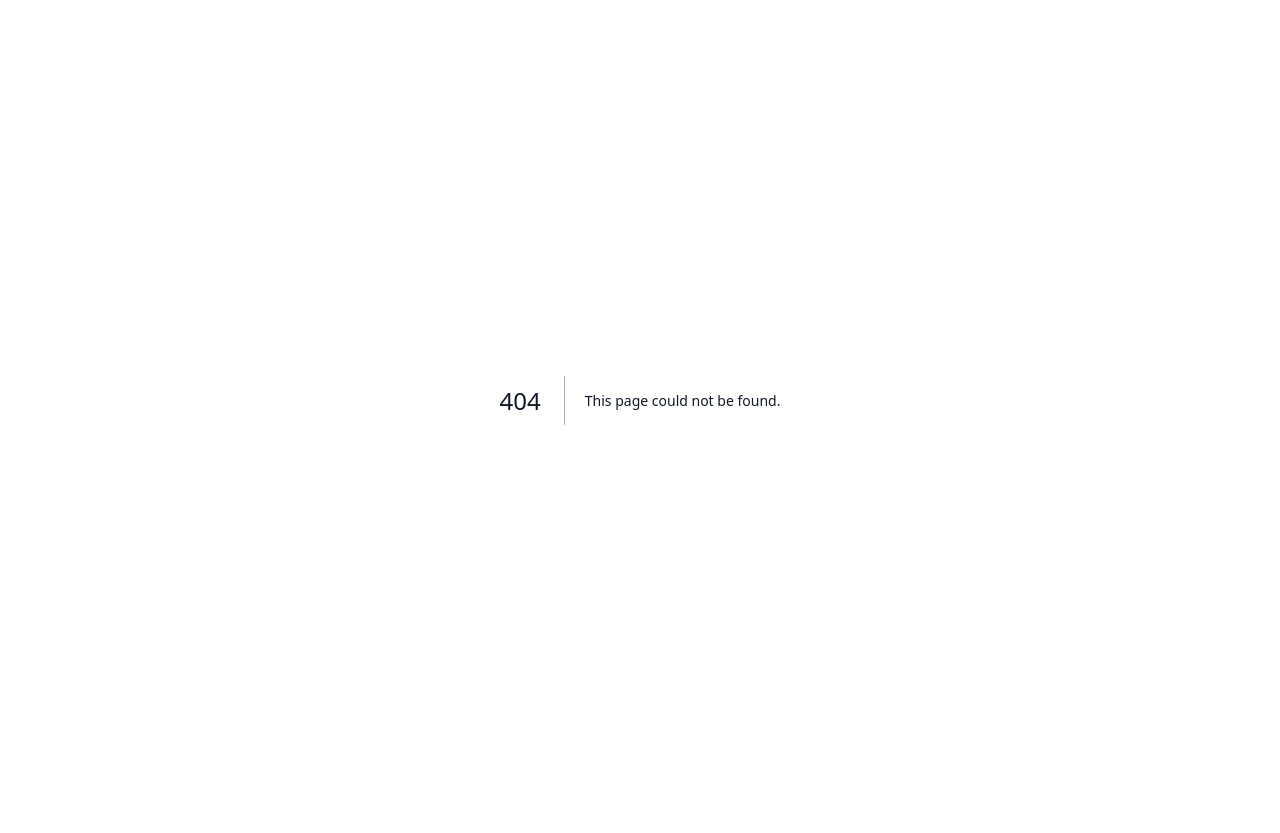
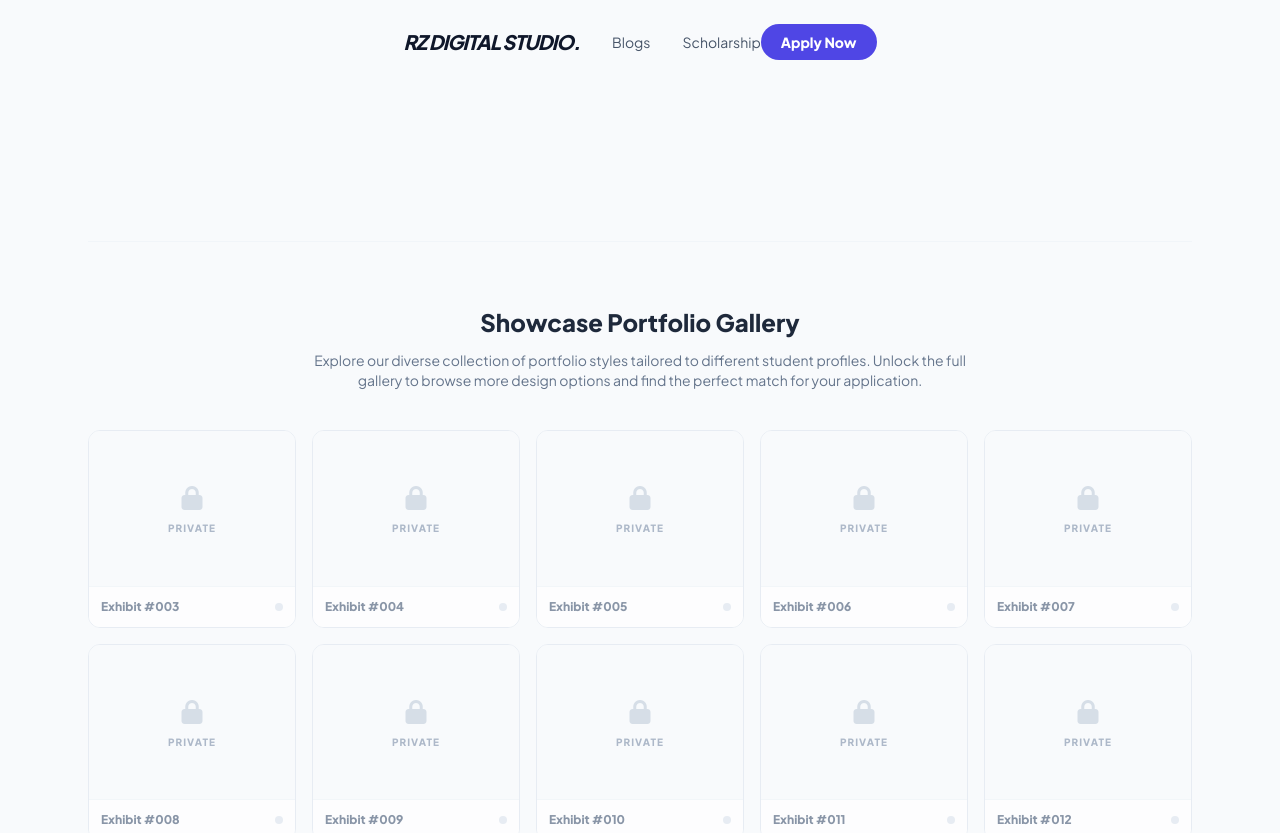
Before and after one commit to zhang-family-lab/rz-digital-studio, a Next.js app: page /portfolio-gallery in a window 1280 px wide. Before the commit this address had no page. Shown: the top 833 px of the page. Before the commit the page ends 800 px from the top, so only its background shows below. Built offline with nearby package versions, Linux system fonts and the light colour scheme.

Commit message:
Move portfolio to seperate page.

```diff
--- a/components/Header.tsx
+++ b/components/Header.tsx
@@ -1,6 +1,6 @@
 import Link from 'next/link';
 
-export default function Header() {
+export default function Header({ hideApplyNow = false }: { hideApplyNow?: boolean }) {
   return (
     <header className="max-w-6xl mx-auto py-6 px-6 flex justify-between items-center border-b border-slate-50">
       <div className="flex items-center gap-8">
@@ -8,7 +8,9 @@ export default function Header() {
         <Link href="/blogs" className="text-sm font-medium text-slate-600 hover:text-indigo-600 transition">Blogs</Link>
         <Link href="/scholarship" className="text-sm font-medium text-slate-600 hover:text-indigo-600 transition">Scholarship</Link>
       </div>
-      <Link href="/request" className="bg-indigo-600 text-white px-5 py-2 rounded-full text-sm font-bold hover:bg-indigo-700 transition">Apply Now</Link>
+      {!hideApplyNow && (
+        <Link href="/request" className="bg-indigo-600 text-white px-5 py-2 rounded-full text-sm font-bold hover:bg-indigo-700 transition">Apply Now</Link>
+      )}
     </header>
   );
 }
--- a/components/Portfolio.tsx
+++ b/components/Portfolio.tsx
@@ -1,6 +1,6 @@
 import { useState } from 'react';
 
-export default function Portfolio() {
+export default function Portfolio({ showGallery = false }: { showGallery?: boolean }) {
   const [isUnlocked, setIsUnlocked] = useState(false);
 
   const handleUnlock = async () => {
@@ -32,6 +32,8 @@ export default function Portfolio() {
 
   return (
     <section className="max-w-6xl mx-auto section-spacing">
+      {/* Only show the Designed for Impact section if not in gallery mode */}
+      {!showGallery && (
         <div className="text-center max-w-3xl mx-auto mb-16">
           <h2 className="text-4xl font-extrabold tracking-tight mb-6">Designed for <span className="italic font-serif">Impact</span>.</h2>
           <p className="text-slate-500 mb-8 leading-relaxed text-lg">
@@ -43,7 +45,10 @@ export default function Portfolio() {
             <span className="flex items-center text-sm font-semibold"><i className="fas fa-check text-indigo-500 mr-2"></i> Interactive Showcases</span>
           </div>
         </div>
+      )}
 
+      {/* Only show the two showcase cards if not in gallery mode */}
+      {!showGallery && (
         <div className="grid md:grid-cols-2 gap-8">
           <div className="rounded-2xl overflow-hidden shadow-2xl border border-slate-100 portfolio-card hover:shadow-xl transition-shadow duration-300">
             <img src="https://api.microlink.io/?url=https://student-showcase-001.vercel.app/&screenshot=true&meta=false&embed=screenshot.url" alt="Example Portfolio 001" className="w-full h-auto" />
@@ -71,7 +76,21 @@ export default function Portfolio() {
             </div>
           </div>
         </div>
+      )}
 
+      {/* Only show the More Showcases button if not in gallery mode */}
+      {!showGallery && (
+        <div className="text-center mt-8">
+          <a
+            href="/portfolio-gallery"
+            className="inline-block bg-indigo-600 text-white font-bold py-3 px-8 rounded-xl hover:bg-indigo-700 transition text-lg shadow-lg"
+          >
+            More Showcases
+          </a>
+        </div>
+      )}
+
+      {showGallery && (
         <div className="mt-24 border-t border-slate-100 pt-16">
           <div className="text-center mb-10">
             <h3 className="text-2xl font-bold text-slate-800 mb-3">Showcase Portfolio Gallery</h3>
@@ -80,7 +99,6 @@ export default function Portfolio() {
               Unlock the full gallery to browse more design options and find the perfect match for your application.
             </p>
           </div>
-
           <div className={`grid grid-cols-2 md:grid-cols-4 lg:grid-cols-5 gap-4 ${isUnlocked ? 'opacity-100' : 'opacity-75'}`}>
             {Array.from({ length: 20 }).map((_, i) => (
               <div key={i} className={`group relative rounded-xl border border-slate-200 bg-white overflow-hidden transition-colors ${isUnlocked ? 'hover:border-indigo-500 cursor-pointer shadow-sm hover:shadow-md' : 'hover:border-indigo-200 cursor-not-allowed'}`}>
@@ -130,6 +148,7 @@ export default function Portfolio() {
             </div>
           )}
         </div>
+      )}
     </section>
   );
 }
--- /dev/null
+++ b/pages/portfolio-gallery.tsx
@@ -0,0 +1,20 @@
+import Portfolio from '../components/Portfolio';
+import Header from '../components/Header';
+import Footer from '../components/Footer';
+import Head from 'next/head';
+
+export default function PortfolioGalleryPage() {
+  return (
+    <div className="min-h-screen flex flex-col bg-slate-50">
+      <Head>
+        <title>Portfolio Gallery | RZ Digital Studio</title>
+        <meta name="description" content="Explore our diverse collection of portfolio styles tailored to different student profiles." />
+      </Head>
+      <Header />
+      <main className="flex-grow">
+        <Portfolio showGallery={true} />
+      </main>
+      <Footer />
+    </div>
+  );
+}
```
Also changed, not shown: pages/index.tsx (+8 -1 lines). Lines whose indentation alone changed are shown as unchanged.
